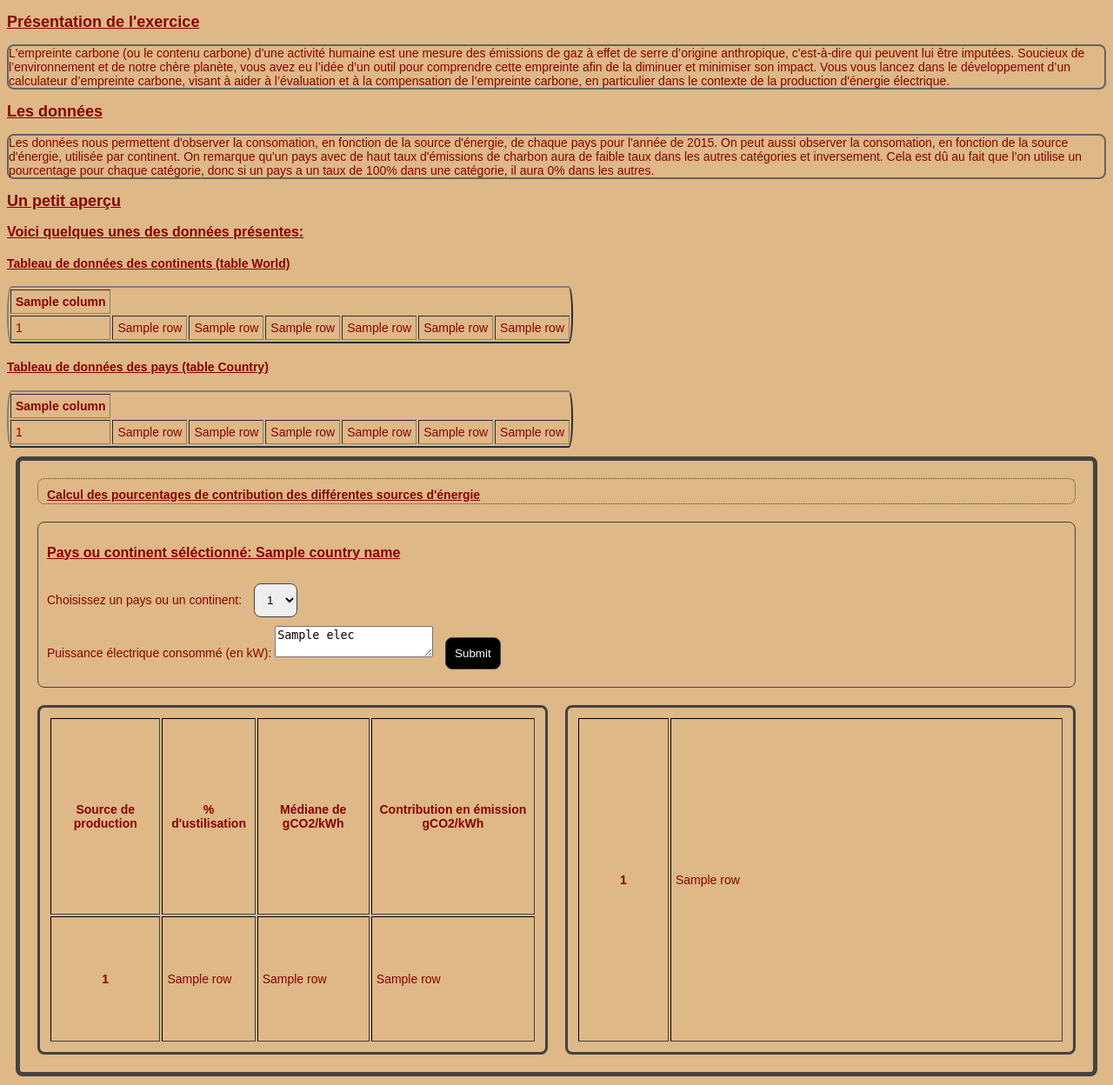
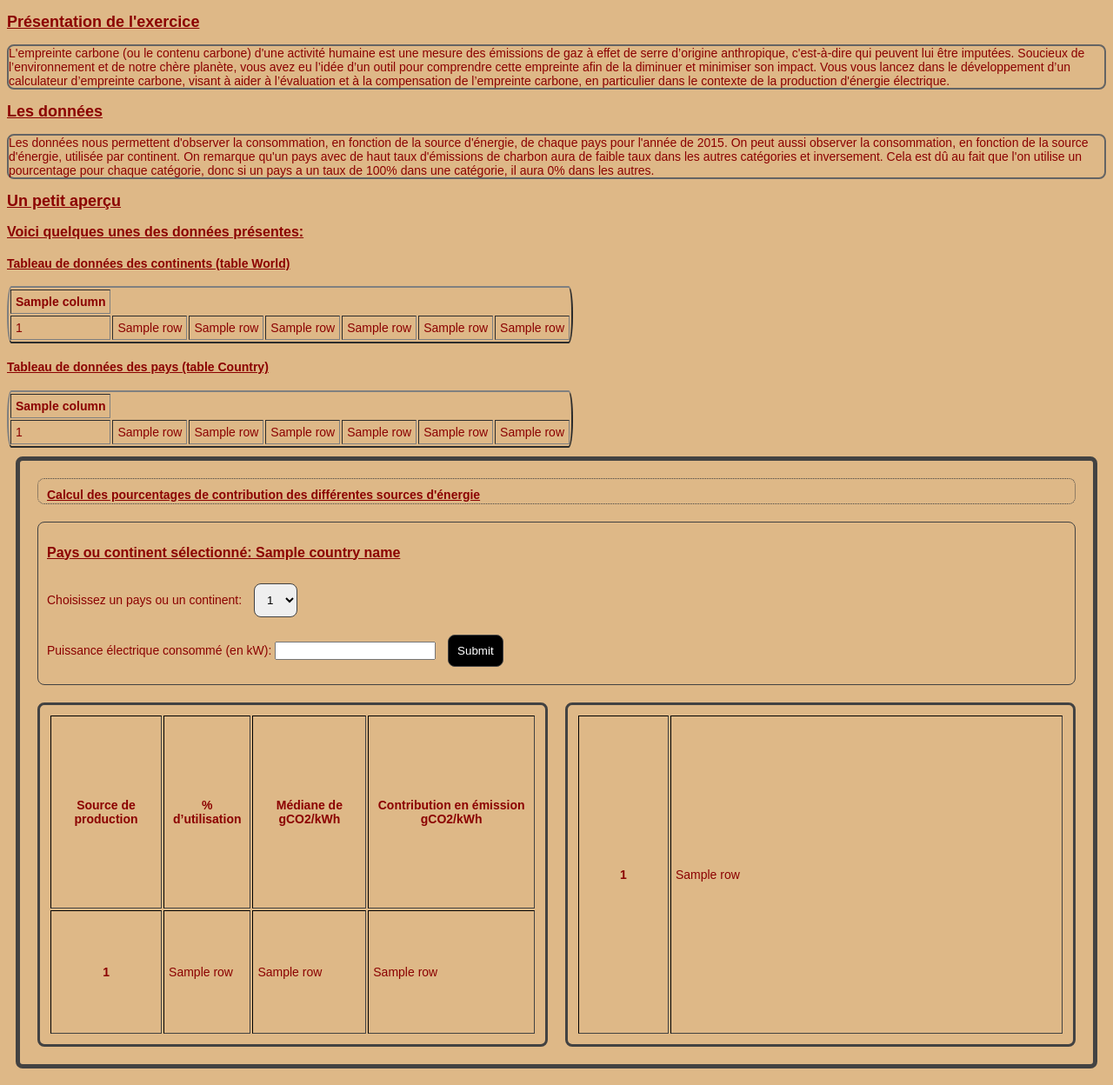
Before and after one commit to matthieu-geley/hello-DBMS, a Flask app: template Big Job/templates/index.html in a window 1280 px wide. Shown: the part 46-1294 px from the top of the page at 87% size. Run offline with Flask 3, Linux system fonts and the light colour scheme; the template is opened without the code that fills it: most values are stand-ins (such as "Sample title", 1, 10 or a date in 2020).

Commit message:
Moved Requirements to proper folder Fixed spelling mistake Changed input type from text to number

```diff
--- a/Big Job/app.py
+++ b/Big Job/app.py
@@ -121,7 +121,7 @@ def Annual_emmit(filter, elec):
     Tree = round(Annual_emmit / 25, 2)
     Yearly.extend([["Pays", filter,],
                    ["Puissance électrique consommée", f"{elec} kW",],
-                    ["Emmission annuelle", f"{Annual_emmit} KgCO2/kWh",],
+                    ["Émission annuelle", f"{Annual_emmit} KgCO2/kWh",],
                     ["Nombres d'arbres à planter", Tree,],])
 
     return Yearly
--- a/Big Job/templates/index.html
+++ b/Big Job/templates/index.html
@@ -29,8 +29,8 @@
                     visant à aider à l’évaluation et à la compensation de l’empreinte carbone, en particulier dans le contexte de la production d'énergie électrique.</p>
 
                 <h2>Les données</h2>
-                <p>Les données nous permettent d'observer la consomation, en fonction de la source d'énergie, de chaque pays pour l'année de 2015.
-                    On peut aussi observer la consomation, en fonction de la source d'énergie, utilisée par continent.
+                <p>Les données nous permettent d'observer la consommation, en fonction de la source d'énergie, de chaque pays pour l'année de 2015.
+                    On peut aussi observer la consommation, en fonction de la source d'énergie, utilisée par continent.
                     On remarque qu'un pays avec de haut taux d'émissions de charbon aura de faible taux dans les autres catégories et inversement.
                     Cela est dû au fait que l'on utilise un pourcentage pour chaque catégorie, donc si un pays a un taux de 100% dans une catégorie, il aura 0% dans les autres.</p>
 
@@ -82,7 +82,7 @@
                 <h4 class="Energy_title">Calcul des pourcentages de contribution des différentes sources d'énergie</h2>
 
                     <form class="Energy_form" action="/country" method="POST">
-                        <h3 for="country_name">Pays ou continent séléctionné: {{country_name}}</h3>
+                        <h3 for="country_name">Pays ou continent sélectionné: {{country_name}}</h3>
                         <label id="Country" for="country">Choisissez un pays ou un continent:</label>
                         <select name="country" id="country" method="GET" action="/">
                             {% for row in country_data %}
@@ -91,13 +91,13 @@
                         </select>
                         <br>
                         <label id="Elec">Puissance électrique consommé (en kW):</label>
-                        <textarea for="elec" name="elec">{{ elec }}</textarea>
+                        <input type="number" for="elec" name="elec"></input>
                         <button type="submit" class="button_execute" name="submit" value="submit">Submit</button>
                     </form>
                     <table id="table_energy" border="2" cellpadding="5" cellspacing="2">
 
                         <th>Source de production</th>
-                        <th>% d'ustilisation</th>
+                        <th>% d’utilisation</th>
                         <th>Médiane de gCO2/kWh</th>
                         <th>Contribution en émission gCO2/kWh</th>
 
```
Also changed, not shown: Big Job/requirements.txt (renamed from requirements.txt), README.md.
